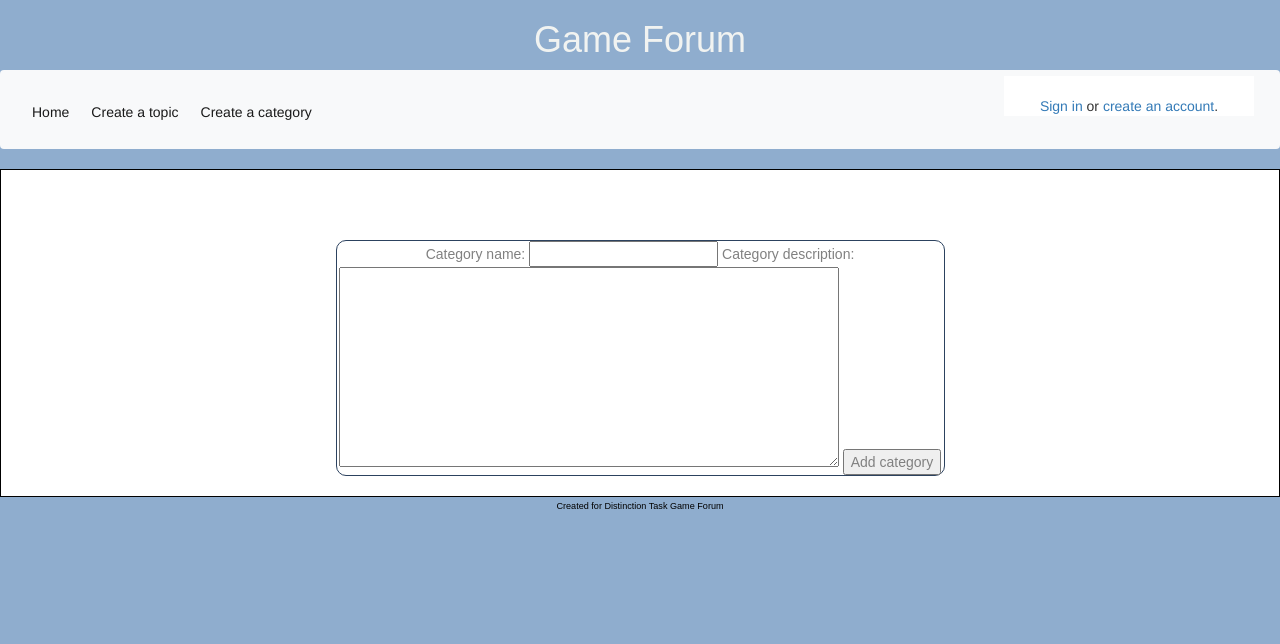
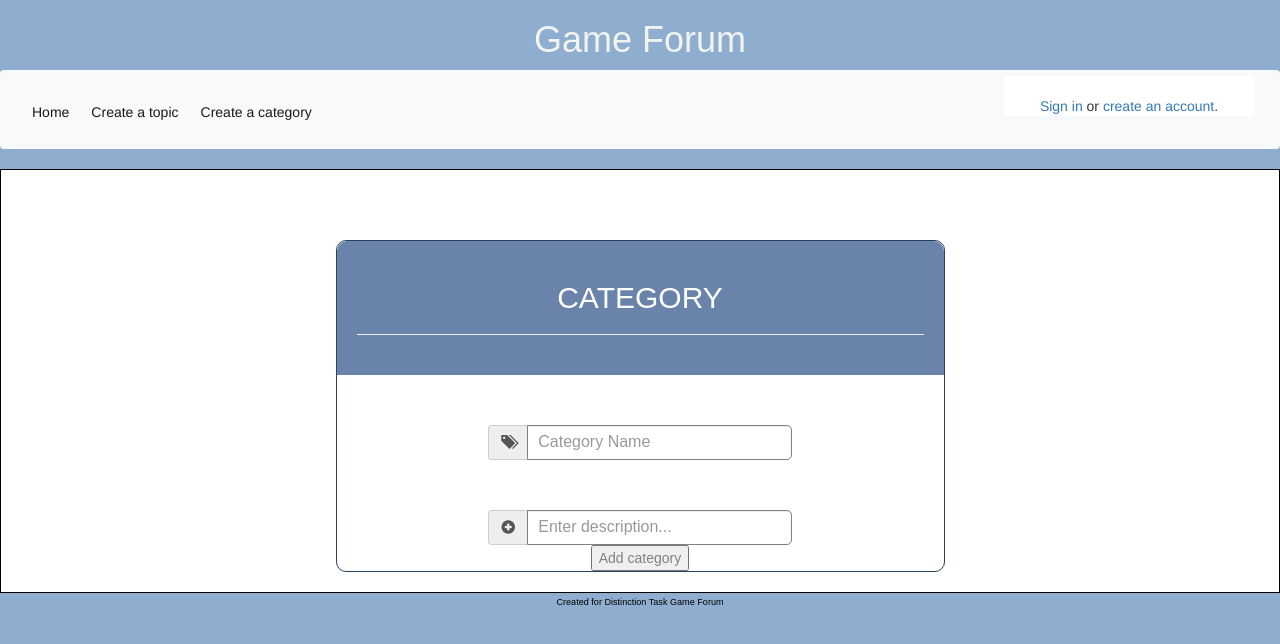
Before and after one commit to Jasonnugraha/Forum, a PHP site: page /create_cat.php in a window 1280 px wide. Shown: the top 644 px of the page. Run offline with PHP 8.4, Linux system fonts and the light colour scheme.

Commit message:
New styling on category

```diff
--- a/create_cat.php
+++ b/create_cat.php
@@ -8,10 +8,22 @@ if($_SERVER['REQUEST_METHOD'] != 'POST')
 {
     //the form hasn't been posted yet, display it
     echo '<form method="post" action="">
-            Category name: <input type="text" name="cat_name" />
-            Category description: <textarea name="cat_description" /></textarea>
+            <div class= "SignHeader">
+                <h2>CATEGORY <hr></h2>
+            </div>
+
+            <div class="input-group">
+                <span class="input-group-addon"><i class="glyphicon glyphicon-tags"></i></span>
+                <input id="email" type="text" class="form-control" name="cat_name" placeholder="Category Name">
+            </div>
+            <div class="input-group">
+                <span class="input-group-addon"><i class="glyphicon glyphicon-plus-sign"></i></span>
+                <input id="email" type="text" class="form-control" name="cat_description" placeholder="Enter description...">
+            </div>
+
             <input type="submit" value="Add category" />
         </form>';
+
 }
 else
 {
--- a/css/style.css
+++ b/css/style.css
@@ -126,7 +126,7 @@ textarea {
     width: 100%;
 }
 
-.SignInHeader {
+.SignHeader {
     width: 100%;
     margin: 0px;
     color: white;
--- a/signin.php
+++ b/signin.php
@@ -21,7 +21,7 @@ else
           note that the action="" will cause the form to post to the same page it is on */
         echo
         '<form method="post" action="">
-            <div class= "SignInHeader">
+            <div class= "SignHeader">
                 <h2>SIGN IN</h2>
             </div>
             <div class="input-group">
--- a/signup.php
+++ b/signup.php
@@ -29,7 +29,7 @@ if($_SERVER['REQUEST_METHOD'] != 'POST')
     //  </form>';
 
     '<form method="post" action="">
-            <div class= "SignInHeader">
+            <div class= "SignHeader">
                 <h2>SIGN UP</h2>
             </div>
             <div class="input-group">
```
